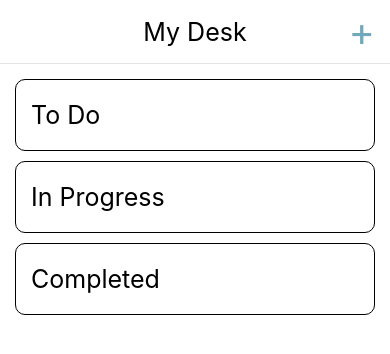
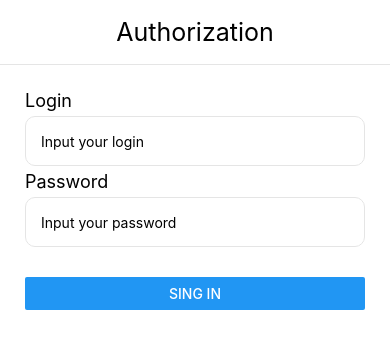
Before and after one commit to 97Dmitry/Prayer, a React Native app: screen / in a window 390 px wide. Shown: the top 354 px of the page. Built offline with nearby package versions, Linux system fonts and the light colour scheme.

Commit message:
Auth page is done

```diff
--- a/App.tsx
+++ b/App.tsx
@@ -1,17 +1,21 @@
 import React, { FC } from "react";
 import { Provider } from "react-redux";
 import styled from "styled-components/native";
+import { SafeAreaProvider } from "react-native-safe-area-context";
 
 import store from "./src/store";
 
-import { Desk } from "./src/views/containers/Desk";
+// import { Desk } from "./src/views/containers/Desk";
+import { Auth } from "./src/views/containers/Auth";
 
 const App: FC = () => {
   return (
     <Provider store={store}>
-      <Wrapper>
-        <Desk />
-      </Wrapper>
+      <SafeAreaProvider>
+        <Wrapper>
+          <Auth />
+        </Wrapper>
+      </SafeAreaProvider>
     </Provider>
   );
 };
--- a/package.json
+++ b/package.json
@@ -13,8 +13,11 @@
     "@reduxjs/toolkit": "^1.6.0",
     "axios": "^0.21.1",
     "normalizr": "^3.6.1",
-    "react": "17.0.2",
+    "react": "17.0.1",
     "react-native": "0.64.2",
+    "react-native-elements": "^3.4.2",
+    "react-native-safe-area-context": "^3.2.0",
+    "react-native-vector-icons": "^8.1.0",
     "react-redux": "^7.2.4",
     "redux": "^4.1.0",
     "redux-saga": "^1.1.3",
--- /dev/null
+++ b/src/views/components/UI/Header/Header.tsx
@@ -0,0 +1,47 @@
+import React, { FC } from "react";
+import styled from "styled-components/native";
+
+interface iHeader {
+  onPressFunc?: any;
+  title: string;
+  icon?: JSX.Element;
+  children?: JSX.Element;
+}
+
+const Header: FC<iHeader> = ({ onPressFunc, title, icon, children }) => {
+  return (
+    <>
+      <Title>
+        <Wrapper>
+          <TitleText>{title}</TitleText>
+          <Button onPress={onPressFunc}>{icon}</Button>
+        </Wrapper>
+        {children}
+      </Title>
+    </>
+  );
+};
+
+export default Header;
+
+const Title = styled.View`
+  min-height: 64px;
+  border-bottom-color: #e5e5e5;
+  border-bottom-width: 1px;
+`;
+const Wrapper = styled.View`
+  display: flex;
+  flex-direction: row;
+  align-items: center;
+  justify-content: center;
+  height: 64px;
+`;
+const TitleText = styled.Text`
+  font-size: 25px;
+  color: black;
+`;
+
+const Button = styled.Text`
+  position: absolute;
+  right: 10px;
+`;
--- /dev/null
+++ b/src/views/components/UI/Header/index.ts
@@ -0,0 +1 @@
+export { default as Header } from "./Header";
--- /dev/null
+++ b/src/views/components/UI/Input/Input.tsx
@@ -0,0 +1,51 @@
+import React, { FC, useState } from "react";
+import styled from "styled-components/native";
+
+interface iInput {
+  children?: JSX.Element;
+  placeholderText: string;
+  text: string;
+  setText: any;
+}
+
+const Input: FC<iInput> = ({ children, placeholderText, text, setText }) => {
+  const [focus, setFocus] = useState(false);
+  return (
+    <Wrapper border={focus}>
+      <Icon>{children}</Icon>
+      <InputField
+        onFocus={() => {
+          setFocus(!focus);
+        }}
+        onBlur={() => {
+          setFocus(!focus);
+        }}
+        placeholder={placeholderText}
+        onChangeText={setText}
+        value={text}
+      />
+    </Wrapper>
+  );
+};
+
+export default Input;
+
+const Wrapper = styled.View`
+  display: flex;
+  flex-direction: row;
+  align-items: center;
+  height: 50px;
+  border-radius: 10px;
+  border: ${props =>
+    props.border ? "2px solid #8CE0F7" : "1px solid #e5e5e5"};
+`;
+
+const InputField = styled.TextInput`
+  height: 45px;
+  margin: 0 10px;
+  width: 100%;
+`;
+
+const Icon = styled.View`
+  margin-left: 5px;
+`;
--- /dev/null
+++ b/src/views/components/UI/Input/index.ts
@@ -0,0 +1 @@
+export { default as Input } from "./Input";
--- /dev/null
+++ b/src/views/containers/Auth/Auth.tsx
@@ -0,0 +1,58 @@
+import React, { useState } from "react";
+import styled from "styled-components/native";
+
+import { Header } from "../../components/UI/Header";
+import { Input } from "../../components/UI/Input";
+import { Button } from "react-native";
+
+const Auth = () => {
+  const [login, setLogin] = useState("");
+  const [password, setPassword] = useState("");
+  return (
+    <>
+      <Wrapper>
+        <Header title={"Authorization"} />
+      </Wrapper>
+      <Content>
+        <Text>Login</Text>
+        <Input
+          placeholderText={"Input your login"}
+          text={login}
+          setText={setLogin}
+        />
+        <Text>{login}</Text>
+        <Text>Password</Text>
+        <Input
+          placeholderText={"Input your password"}
+          text={password}
+          setText={setPassword}
+        />
+        <ButtonUp>
+          <Button
+            title={"Sing In"}
+            onPress={() => {
+              console.log("Login: ", login, "Password: ", password);
+            }}
+          />
+        </ButtonUp>
+      </Content>
+    </>
+  );
+};
+
+export default Auth;
+
+const Wrapper = styled.View``;
+const Content = styled.ScrollView`
+  padding: 25px;
+  flex: 1;
+`;
+
+const Text = styled.Text`
+  font-size: 18px;
+  margin-bottom: 5px;
+`;
+
+const ButtonUp = styled.View`
+  margin-top: 30px;
+`;
--- /dev/null
+++ b/src/views/containers/Auth/index.ts
@@ -0,0 +1 @@
+export { default as Auth } from "./Auth";
--- a/src/views/containers/Desk/Desk.tsx
+++ b/src/views/containers/Desk/Desk.tsx
@@ -3,21 +3,24 @@ import styled from "styled-components/native";
 
 import { Column } from "../../components/Column";
 import { View } from "react-native";
+import { Icon } from "react-native-elements";
+
+import { Header } from "../../components/UI/Header";
 
 const Desk: FC = () => {
   const columns = ["To Do", "In Progress", "Completed"];
 
   return (
     <View>
-      <Title>
-        <TitleText>My Desk</TitleText>
-        <AddButton
-          onPress={() => {
-            console.log("e");
-          }}>
-          +
-        </AddButton>
-      </Title>
+      <Header
+        title={"My Desk"}
+        icon={
+          <Icon color={"#72a8bc"} name={"add"} type={"material"} size={40} />
+        }
+        onPressFunc={() => {
+          console.log("111111111111111111111");
+        }}
+      />
       <Columns>
         {columns.map((value, index) => (
           <Column key={index} title={value} />
@@ -29,29 +32,6 @@ const Desk: FC = () => {
 
 export default Desk;
 
-const Title = styled.View`
-  display: flex;
-  flex-direction: row;
-  align-items: center;
-  justify-content: center;
-
-  height: 64px;
-
-  border-bottom-color: #e5e5e5;
-  border-bottom-width: 1px;
-`;
-const TitleText = styled.Text`
-  font-size: 25px;
-  color: black;
-`;
-
-const AddButton = styled.Text`
-  font-size: 40px;
-  position: absolute;
-  right: 15px;
-  color: #72a8bc;
-`;
-
 const Columns = styled.View`
   padding: 15px;
 `;
```
Also changed, not shown: 22 other files (tests, documents, lock files or other folders).
